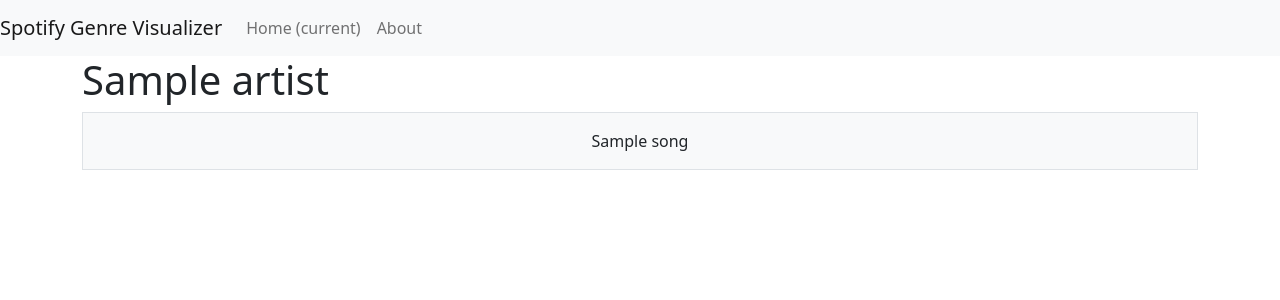
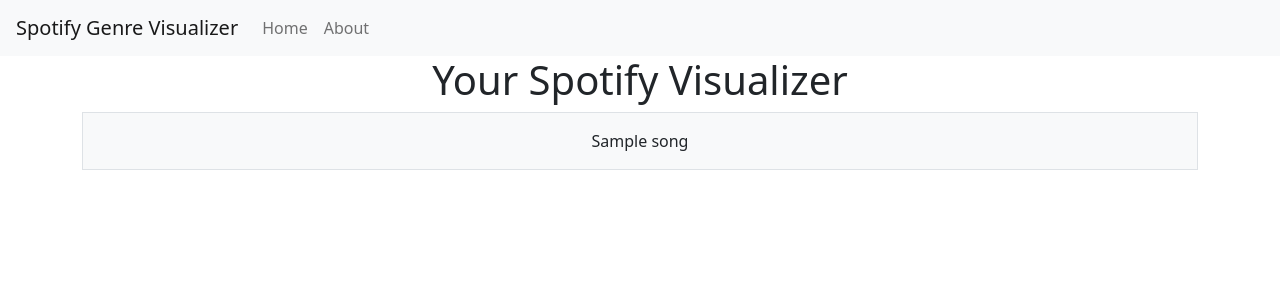
Before and after one commit to cis3296f22/Spotify-Genres-in-Python, a Django app: template templates/playlist_generated.html in a window 1280 px wide. Shown: the top 300 px of the page. Run offline with Django 4.2, Linux system fonts and the light colour scheme; the template is opened without the code that fills it: most values are stand-ins (such as "Sample title", 1, 10 or a date in 2020).

Commit message:
changed title

```diff
--- a/templates/playlist_generated.html
+++ b/templates/playlist_generated.html
@@ -8,6 +8,7 @@
         <meta name="viewport" content="width=device-width, initial-scale=1">
         <link href="https://cdn.jsdelivr.net/npm/bootstrap@5.2.3/dist/css/bootstrap.min.css" rel="stylesheet" integrity="sha384-rbsA2VBKQhggwzxH7pPCaAqO46MgnOM80zW1RWuH61DGLwZJEdK2Kadq2F9CUG65" crossorigin="anonymous">    <title></title>
         <nav class="navbar navbar-expand-lg navbar-light bg-light">
+          <span class="p-2"></span>
           <a class="navbar-brand" href="{% url 'genre_view' %}">Spotify Genre Visualizer</a>
           <button class="navbar-toggler" type="button" data-toggle="collapse" data-target="#navbarSupportedContent" aria-controls="navbarSupportedContent" aria-expanded="false" aria-label="Toggle navigation">
             <span class="navbar-toggler-icon"></span>
@@ -16,7 +17,7 @@
           <div class="collapse navbar-collapse" id="navbarSupportedContent">
             <ul class="navbar-nav mr-auto">
               <li class="nav-item active">
-                  <a class="nav-link" href="{% url 'genre_view' %}">Home <span class="sr-only">(current)</span></a>
+                <a class="nav-link" href="{% url 'genre_view' %}">Home</a>
               </li>
               <li class="nav-item">
                 <a class="nav-link" href="#">About</a>
@@ -27,7 +28,7 @@
     </head>
     <body>
         <div class="container">
-            <h1>{{artist}}</h1>
+            <h1 class="text-center">Your Spotify Visualizer</h1>
             <div class="row">
                 <div class="col">
                     {% for i in song_list %}
```
Also changed, not shown: 1 other file. Lines whose indentation alone changed are shown as unchanged.
